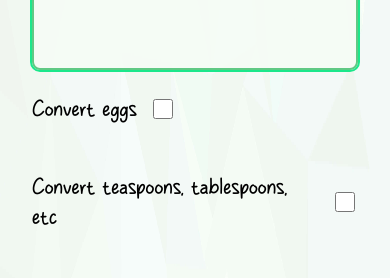
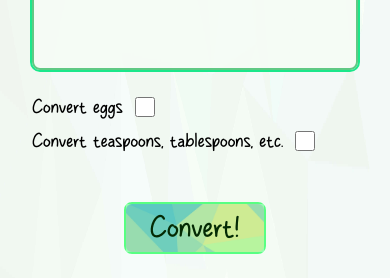
Before and after one commit to AmyMaule/chameleon-kitchen, a React (Vite) app: page / in a window 390 px wide. Shown: the part 1007-1285 px from the top of the page. Built offline with nearby package versions, Linux system fonts and the light colour scheme; no server answers.

Commit message:
Make conversion options responsive, refactor variants

```diff
--- a/src/components/ConversionOptions.tsx
+++ b/src/components/ConversionOptions.tsx
@@ -24,7 +24,7 @@ const ConversionOptions = ({ setSelectedOptions }: ConversionOptionsProps) => {
         />
       </label>
       <label className="conversion-option-label">
-        Convert teaspoons, tablespoons, etc
+        {window.innerWidth > 380 ? "Convert teaspoons, tablespoons, etc." : "Convert tea/tablespoons, etc."}
         <input
           className="conversion-option-checkbox"
           id="tsp"
--- a/src/components/OutputRecipe.tsx
+++ b/src/components/OutputRecipe.tsx
@@ -1,6 +1,10 @@
-import { useState, useEffect } from "react";
+import { useState, useEffect, useRef } from "react";
 
-import { SelectedOptionsType } from "../types";
+import {
+  OutputRecipeFormat,
+  RecipeLineType,
+  SelectedOptionsType,
+} from "../types";
 
 type OutputRecipeProps = {
   converting: boolean,
@@ -10,29 +14,23 @@ type OutputRecipeProps = {
   setErrorMsg: Function
 }
 
-type RecipeLineType = {
-  amount: number,
-  unit: string,
-  name: string,
-}
-
-type OutputRecipeFormat = {
-  answer: string,
-  sourceAmount: number,
-  sourceUnit: string,
-  targetAmount: number,
-  targetUnit: string,
-  type: "CONVERSION"
-}
-
 const OutputRecipe = ({ converting, pastedRecipe, selectedOptions, setErrorMsg, setConverting }: OutputRecipeProps) => {
   const [outputRecipe, setOutputRecipe] = useState<string[]>([]);
   const convertURL = "https://api.spoonacular.com/recipes/convert";
   const parseURL = "https://api.spoonacular.com/recipes/parseIngredients";
   const apiKey: string = import.meta.env.VITE_APIKEY;
+  const outputRecipeRef = useRef<HTMLDivElement>(null);
 
   // Ensure eggs are correctly converted and things like 'eggplant' are not included in egg conversion
-  const eggVariants = ["egg", "eggs", "egg white", "egg whites", "egg yolk", "egg yolks"];
+  const isEgg = (recipeLine: string) => {
+    const eggVariants = ["egg", "eggs", "egg white", "egg whites", "egg yolk", "egg yolks"];
+    return eggVariants.includes(recipeLine?.toLowerCase());
+  }
+
+  const isSpoonMeasure = (recipeLine: string) => {
+    const spoonMeasureVariants = ["tsp", "tbsp"];
+    return spoonMeasureVariants.includes(recipeLine?.toLowerCase());
+  }
 
   // nonConvertedOutput deals with recipe lines that don't need to be converted from their original units
   const nonConvertedOutput = (recipeLine: RecipeLineType, targetAmount: number, targetUnit: string) => {
@@ -123,7 +121,8 @@ const OutputRecipe = ({ converting, pastedRecipe, selectedOptions, setErrorMsg,
           const targetAmount = Math.round(28.3495 * sourceAmount);
           return (nonConvertedOutput(line[0], targetAmount, "grams"));
           // If the user doesn't want to convert tsp/tbsp/eggs, leave them as they are
-        } else if (!selectedOptions.tsp || (!selectedOptions.eggs && eggVariants.includes(line[0].name))) {
+        } else if ((!selectedOptions.tsp && isSpoonMeasure(line[0].unitShort)) ||
+                   (!selectedOptions.eggs && isEgg(line[0].name))) {
           return (nonConvertedOutput(line[0], sourceAmount, line[0].unit));
         } else {
           return fetch(`${convertURL}?ingredientName=${line[0].name}&sourceAmount=${line[0].amount}&sourceUnit=${line[0].unit}&targetUnit=grams&apiKey=${apiKey}`)
@@ -169,7 +168,12 @@ const OutputRecipe = ({ converting, pastedRecipe, selectedOptions, setErrorMsg,
             recipe.push(outputRecipeLine);
             // setOutputRecipe once the entire recipe has been parsed and converted
             if (i === parsedRecipeData.length - 1) setOutputRecipe(recipe);
-          })
+          });
+
+          // scroll to output container once conversion is complete
+          if (outputRecipeRef.current) {
+            window.scrollTo({ top: outputRecipeRef.current.offsetTop, behavior: "smooth" });
+          }
         })
       .catch(err => {
         console.log(err);
@@ -191,7 +195,7 @@ const OutputRecipe = ({ converting, pastedRecipe, selectedOptions, setErrorMsg,
   }, [converting]);
 
   return (
-    <div className="output-recipe-section-container">
+    <div className="output-recipe-section-container" ref={outputRecipeRef}>
       <h3 className="recipe-title">Your converted recipe:</h3>
       <div className="recipe-container output-recipe-container">
         {outputRecipe.length
--- a/src/scss/_media.scss
+++ b/src/scss/_media.scss
@@ -148,6 +148,11 @@
     font-size: 1.3rem;
   }
 
+  .conversion-option-label {
+    gap: 0.5rem;
+    font-size: 1.3rem;
+  }
+
   .btn-convert {
     font-size: 2rem;
     padding: 0.25rem 1.5rem;
@@ -178,6 +183,10 @@
     text-align: center;
   }
 
+  .recipe-section {
+    margin: 0 auto 2rem auto;
+  }
+
   .recipe-title {
     font-size: 1.4rem;
   }
--- a/src/scss/_recipe.scss
+++ b/src/scss/_recipe.scss
@@ -53,7 +53,7 @@
   justify-content: flex-start;
   flex-wrap: wrap;
   width: 100%;
-  gap: 3rem;
+  gap: 0.5rem 3rem;
   padding: 1.5rem 0;
 }
 
```
Also changed, not shown: src/types.ts (+15 -0 lines).
